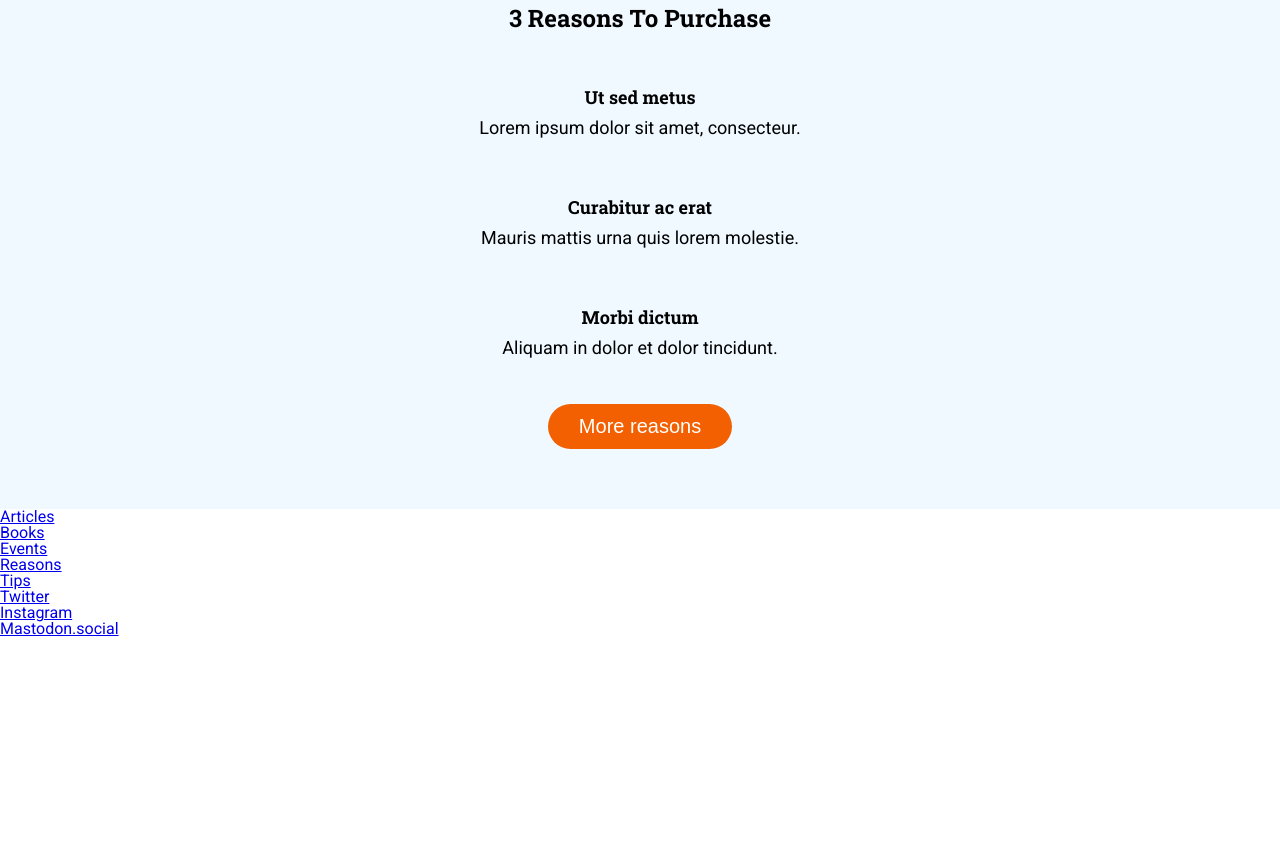
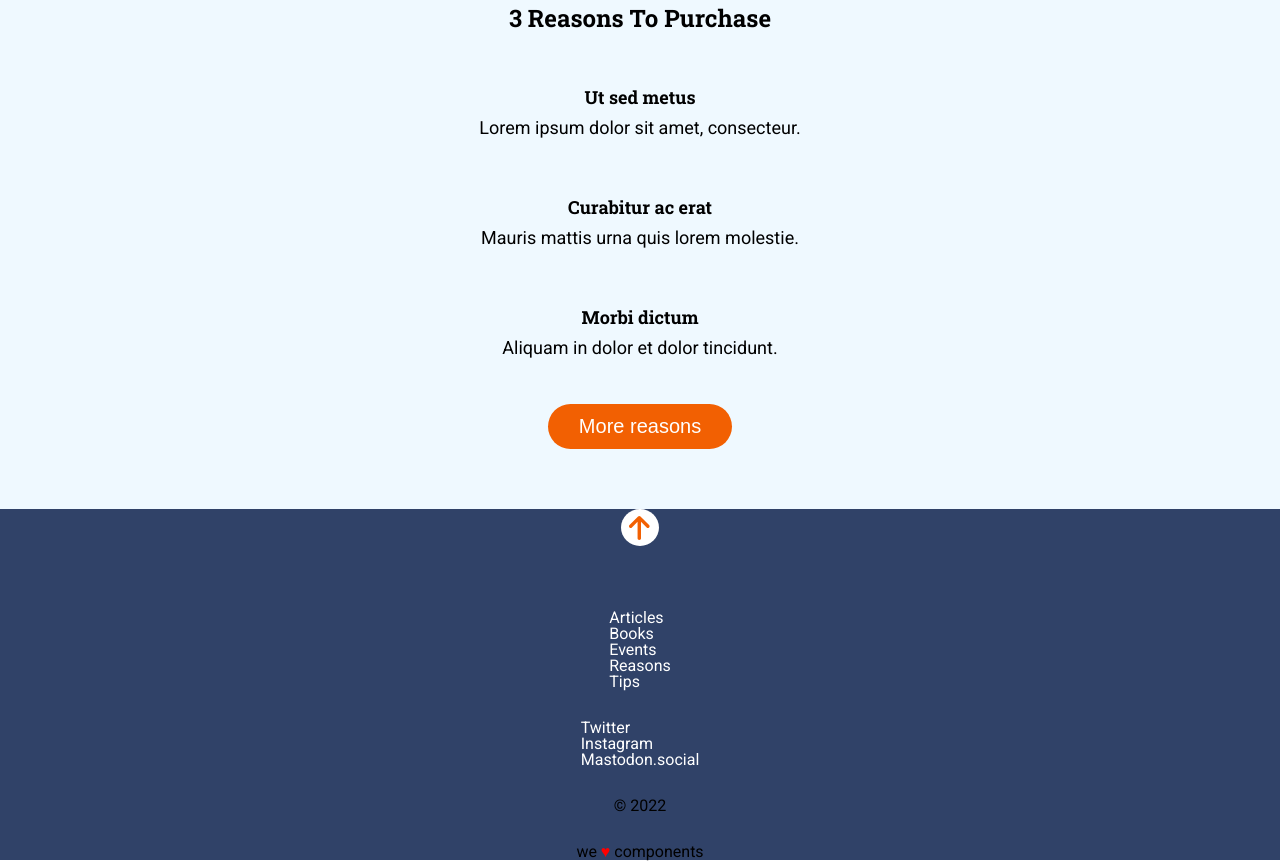
Before and after one commit to Adalab/modulo-1-evaluacion-final-Virginia-Alvarez, a website: page public/index.html in a window 1280 px wide. Shown: the part 1083-1944 px from the top of the page. Before the commit the page ends 1721 px from the top, so only its background shows below. Drawn offline with Linux system fonts and the light colour scheme.

Commit message:
add some scss rules for footer

```diff
--- a/public/index.html
+++ b/public/index.html
@@ -45,7 +45,7 @@
             <button class="button-reasons">More reasons</button>
         </section>
     </main>
-    <footer>
+    <footer class="footer">
         <a class="button-footer" href="#hero"></a>
         <nav class="articles-nav">
             <ul class="list-article">
@@ -63,6 +63,8 @@
                 <li><a href="https://adalab.es/" title="Mastodon">Mastodon.social</a></li>
             </ul>
         </nav>
+        <p>&copy; 2022</p>
+        <p>we <span class="heart">&hearts;</span> components</p>
     </footer>
 
 
--- a/src/scss/layout/_footer.scss
+++ b/src/scss/layout/_footer.scss
@@ -1,5 +1,24 @@
+.footer {
+    background-color: $color-dark-blue;
+    font-family: $font-roboto-regular;
+    display: flex;
+    flex-direction: column;
+    flex-wrap: nowrap;
+    justify-content: center;
+    align-items: center;
+    gap: 30px;
+
+}
+
+.footer a{
+    list-style: none;
+    text-decoration: none;
+    color: $color-white;
+}
+
+
 .button-footer {
-    background-image: url('../images/ico-scroll-down.svg');
+    background-image: url('../images/ico-arrow.svg');
     width: 37.9px;
     height: 37px;
     border-radius: 50%;
@@ -9,5 +28,8 @@
     background-size: auto;
     margin-bottom: 34.1px;
     background-color: $color-white;
-    z-index: 1000;
 }
+
+.heart {
+    color: red;
+}
```
Also changed, not shown: src/html/partials/footer.html (+3 -1 lines), public/assets/css/main.css, 1 other file.
